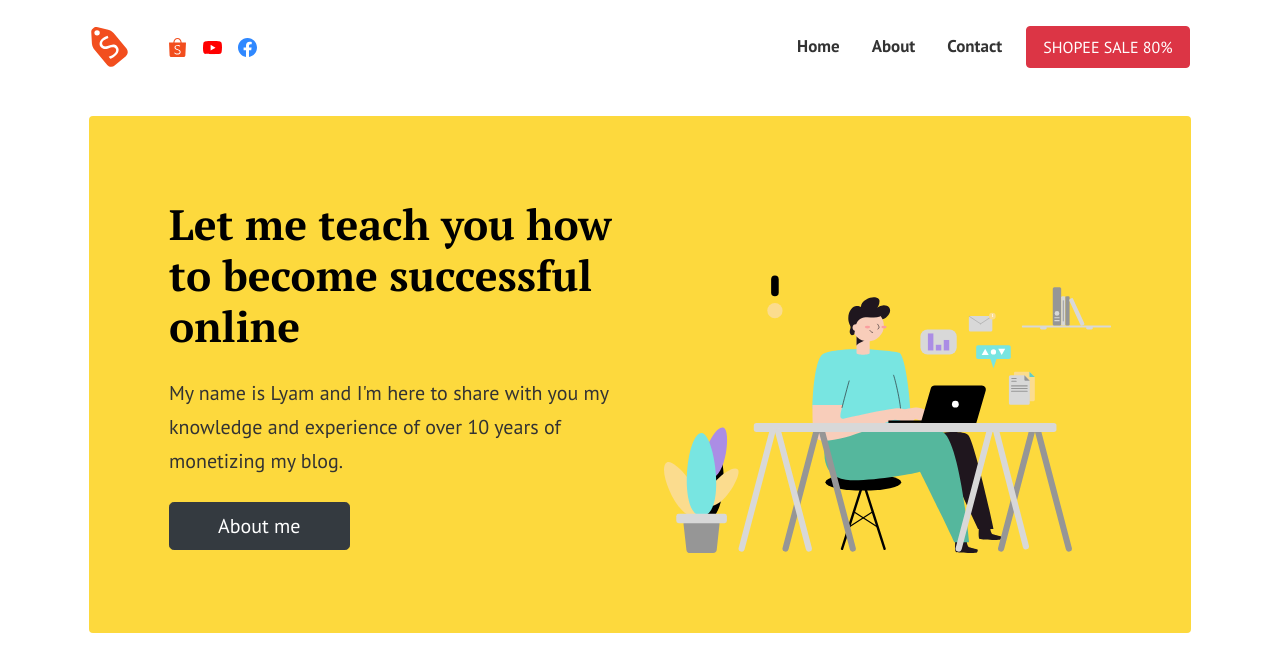
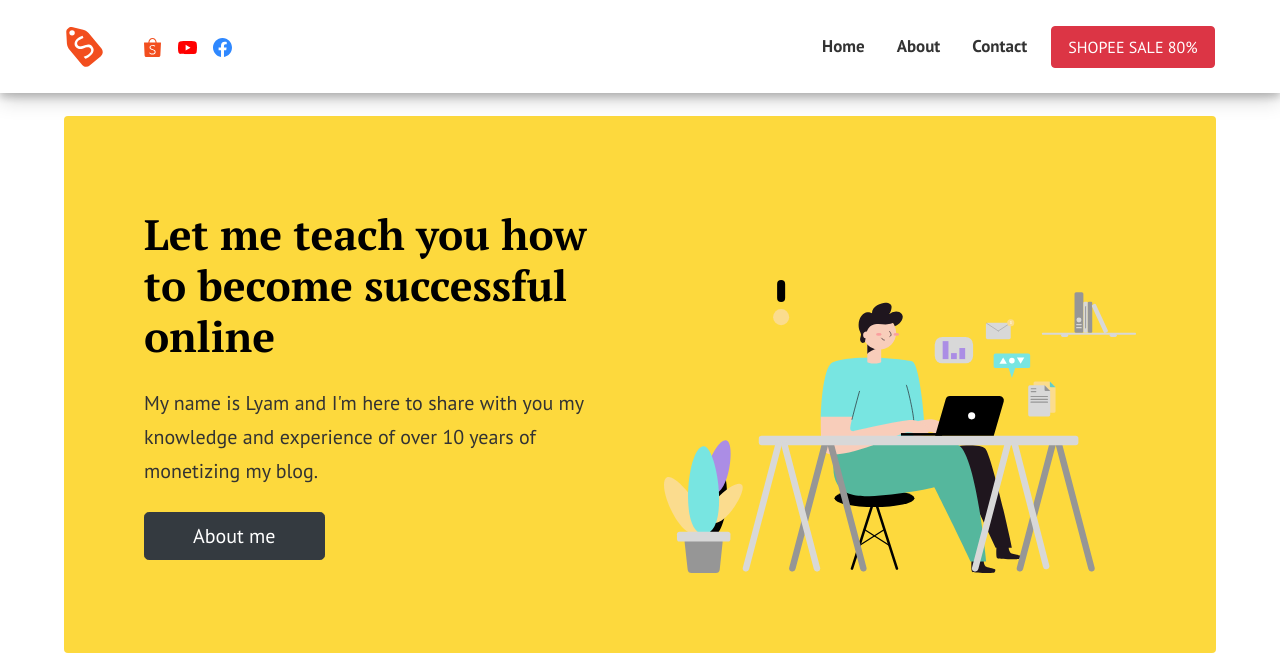
Before and after one commit to hocbaicungcon/sieusale, a Jekyll site: the page built from index.html, in a window 1280 px wide and 1400 px high. Shown: the top 661 px of the window. Built offline with Jekyll 4.4.1, drawn with Linux system fonts in a browser that asks for light colours; the list of posts is cut into pages by our own code; comment, search, counter and statistics services are not loaded; grey boxes are pictures that could not be loaded.

Commit message:
Update custom.css

```diff
--- a/assets/css/custom.css
+++ b/assets/css/custom.css
@@ -7,3 +7,13 @@ body {}
 .navbar {
      padding: .1rem .1rem;
 }
+
+.container-xl, .container-lg, .container-md, .container-sm, .container {
+    width: 90%;
+    max-width: 90%;
+    padding: 0px!important;
+}
+
+.navigation-wrap {
+       box-shadow: 0 4px 8px 0 rgba(0, 0, 0, 0.2), 0 6px 20px 0 rgba(0, 0, 0, 0.19);
+}
```
